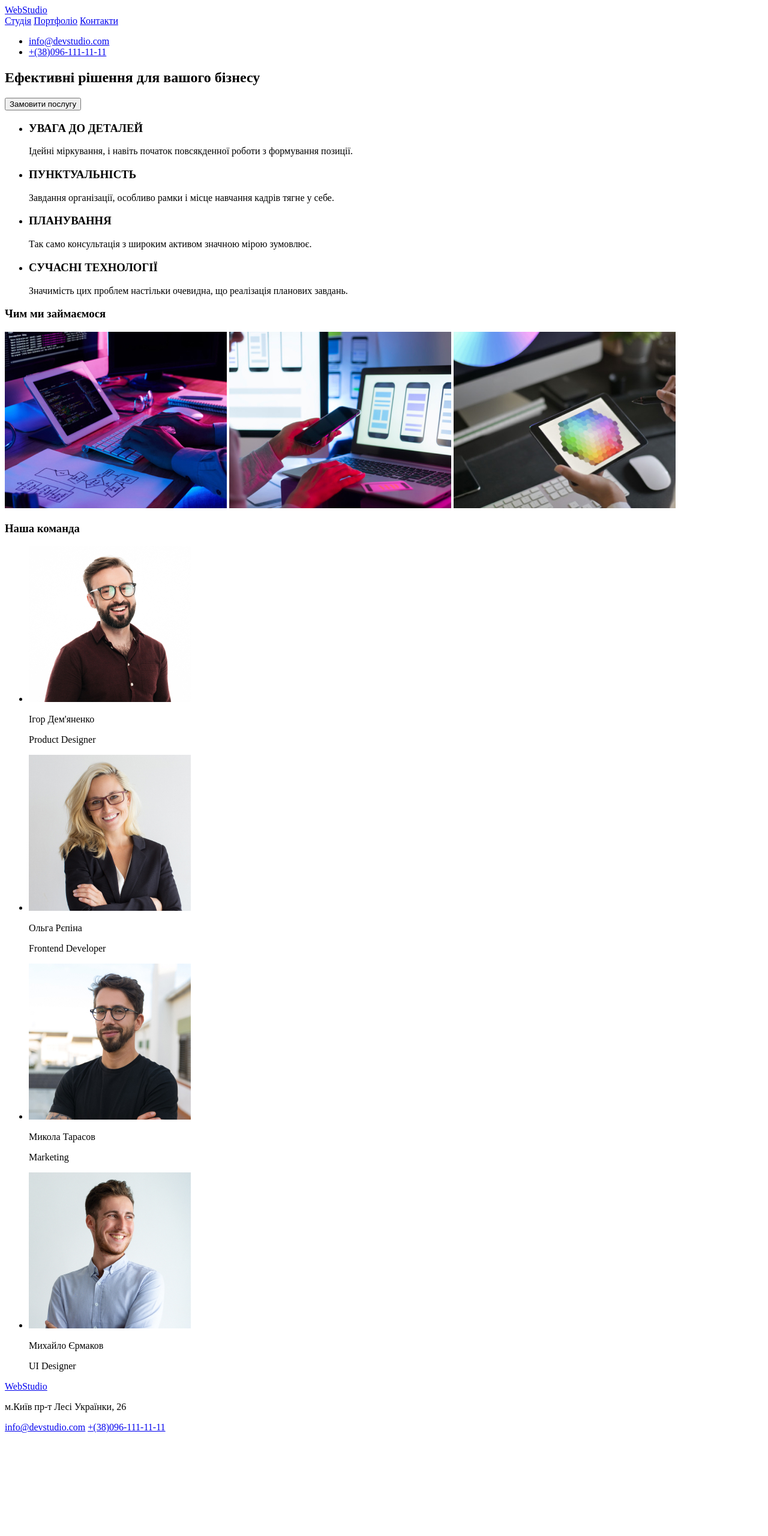
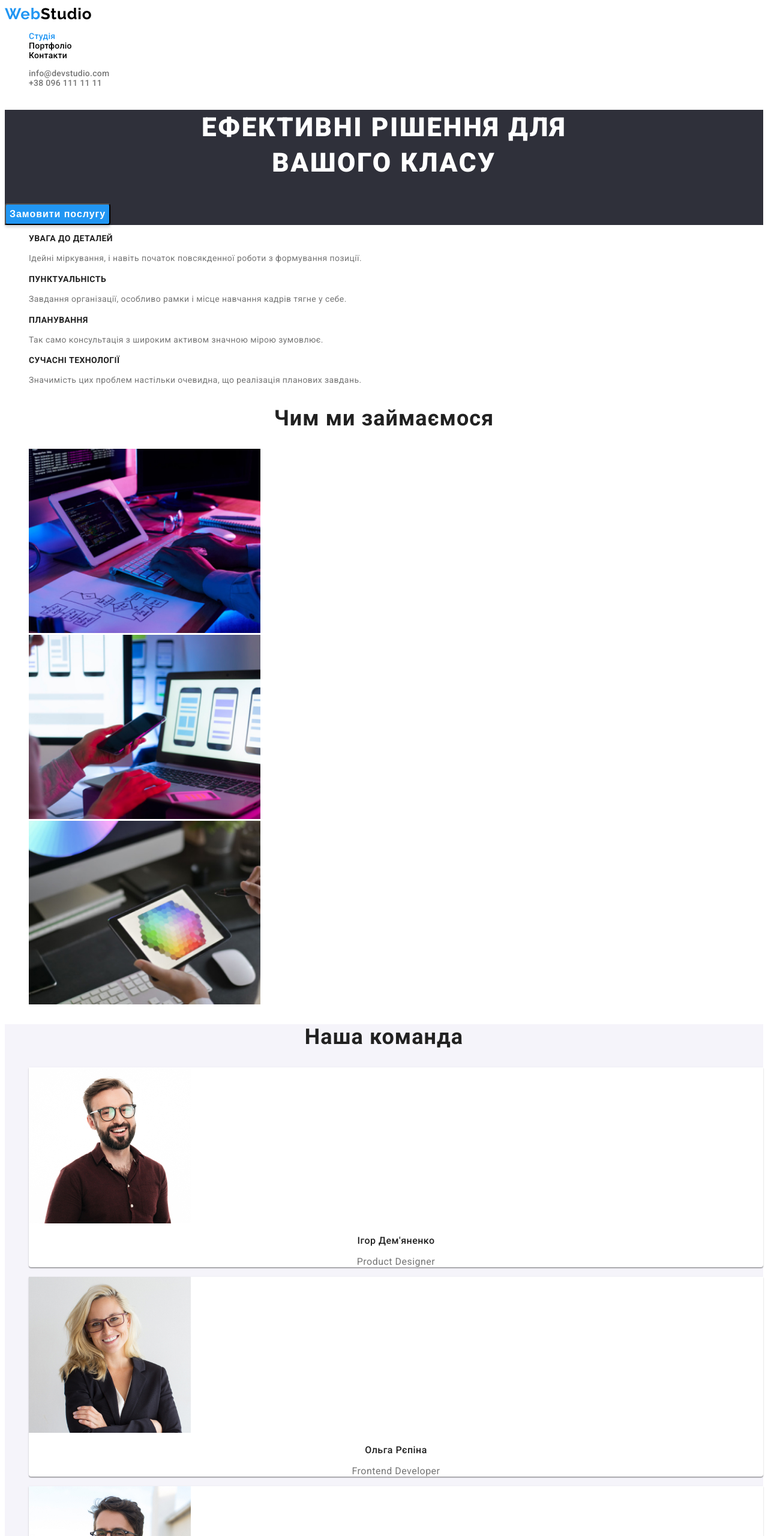
Before and after one commit to Insurgentko/Zaitsev-Olexandr-IPZs-11, a plain HTML site: page index.html in a window 1280 px wide. Shown: the top 2560 px of the page at 60% size. Before the commit the page ends 2396 px from the top, so only its background shows below. Drawn offline with Linux system fonts and the light colour scheme.

Commit message:
lab-2 1.0

```diff
--- /dev/null
+++ b/css/styles.css
@@ -0,0 +1,284 @@
+:root {
+   --brand-color: #2196F3;
+   --brand-color_hover: #188ce8;
+   --black: #000000;
+   --black_lighter: #212121;
+   --black_gray: #2F303A;
+   --white: #FFFFFF;
+   --white_gray: #F5F4FA;
+   --gray: #757575;
+   --style_main: 'Roboto'
+}
+
+a:link{
+   text-decoration: none;
+}
+
+ul {
+   list-style: none;
+}
+
+body {
+   font-family: var(--style_main), sans-serif;
+   font-style: normal;
+   line-height: normal;
+   font-size: 14px;
+   font-weight: 400;
+   background-color: var(--white);
+}
+
+.logo {
+   color: var(--black);
+   font-family: 'Raleway', sans-serif;
+   font-size: 26px;
+   font-weight: 700;
+   letter-spacing: 0.78px;
+}
+
+.web {
+   color: var(--brand-color);
+}
+
+.header{
+   flex-shrink: 0;
+   background: var(--white);
+}
+
+.header_list_a{
+   color: var(--black);
+   font-size: 14px;
+   font-weight: 500;
+   letter-spacing: 0.28px;
+   transition: 400ms;
+}
+
+.header_list_a:hover,
+.header_list_a:focus{
+   color: var(--brand-color);
+}
+
+.header_list_a_communication{
+   color: var(--gray);
+   font-size: 14px;
+   font-weight: 500;
+   letter-spacing: 0.28px;
+   transition: 300ms;
+}
+
+.header_list_a_communication:hover,
+.header_list_a_communication:focus{
+   color: var(--brand-color);
+}
+
+.active{
+   color: var(--brand-color);
+}
+
+/* main */
+
+.effect{
+   width: 100%;
+   flex-shrink: 0;
+   background: var(--black_gray);
+}
+
+.effect_title{
+   color: var(--white);
+   text-align: center;
+   font-size: 44px;
+   font-weight: 900;
+   line-height: 136.364%;
+   letter-spacing: 2.64px;
+   text-transform: uppercase;
+   }
+
+.button_main{
+   flex-shrink: 0;
+   border-radius: 4px;
+   background: var(--brand-color);
+   box-shadow: 0px 4px 4px 0px rgba(0, 0, 0, 0.15);
+   color: var(--white);
+   text-align: center;
+   font-size: 16px;
+   font-weight: 700;
+   line-height: 187.5%;
+   letter-spacing: 0.96px;
+}
+
+.button_main:hover,
+.button_main:focus{
+   color: var(--white);
+}
+
+.button_portfolio{
+   flex-shrink: 0;
+   border-radius: 4px;
+   background: var(--white_gray);
+   box-shadow: 0px 2px 2px 0px rgba(0, 0, 0, 0.12), 0px 1px 2px 0px rgba(0, 0, 0, 0.08), 0px 3px 1px 0px rgba(0, 0, 0, 0.10);
+   color: var(--black_lighter);
+   text-align: center;
+   font-size: 16px;
+   font-weight: 500;
+   line-height:  162.5%;
+   letter-spacing: 0.48px;
+   transition: 300ms;
+   font-style: var(--style_main);
+}
+
+.button_portfolio:hover,
+.button_portfolio:focus{
+   color: var(--white);
+   background-color: var(--brand-color_hover);
+}
+
+.info_tite{
+   color: var(--black_lighter);
+   font-size: 14px;
+   font-weight: 700;
+   letter-spacing: 0.42px;
+   text-transform: uppercase;
+}
+
+.info_description{
+   color: var(--gray);
+   font-size: 14px;
+   font-weight: 400;
+   line-height: 171.429%;
+   letter-spacing: 0.42px;
+}
+
+.work_title{
+   color: var(--black_lighter);
+   text-align: center;
+   font-size: 36px;
+   font-weight: 700;
+   letter-spacing: 1.08px;
+}
+
+.team{
+   background: #F5F4FA;
+
+}
+
+.our_team{
+   color: var(--black_lighter);
+   text-align: center;
+   font-size: 36px;
+   font-weight: 700;
+   letter-spacing: 1.08px;
+}
+
+.team_pictures{
+   width: 270px;
+   height: 260px;
+   flex-shrink: 0;
+}
+
+.team_people{
+   flex-shrink: 0;
+   border-radius: 0px 0px 4px 4px;
+   background: var(--white);
+   box-shadow: 0px 2px 1px 0px rgba(0, 0, 0, 0.20), 0px 1px 1px 0px rgba(0, 0, 0, 0.14), 0px 1px 3px 0px rgba(0, 0, 0, 0.12);
+}
+
+.team_title{
+   color: var(--black_lighter);
+   text-align: center;
+   font-size: 16px;
+   font-weight: 500;
+   letter-spacing: 0.48px;
+}
+
+.team_description{
+   color: var(--gray);
+   text-align: center;
+   font-size: 16px;
+   font-weight: 400;
+   letter-spacing: 0.48px;
+}
+
+.pictures_portfolio{
+   width: 370px;
+   height: 404px;
+   flex-shrink: 0;
+   border: 1px solid #EEE;
+   background: var(--white);
+}
+
+.pictures_portfolio_images{
+   width: 370px;
+   height: 294px;
+   flex-shrink: 0;
+}
+
+.portfolio_title{
+   color: var(--black_lighter);
+   font-size: 18px;
+   font-weight: 700;
+   line-height: 200%;
+   letter-spacing: 1.08px;
+}
+
+.portfolio_description{
+   color: var(--gray);
+   font-size: 16px;
+   font-weight: 400;
+   line-height: 187.5%;
+   letter-spacing: 0.48px;
+}
+
+/* footer */
+
+.footer {
+   width: 100%;
+   flex-shrink: 0;
+   background-color: var(--black_gray);
+}
+
+.logo_footer{
+   color: var(--white);
+   font-family: 'Raleway', sans-serif;
+   font-size: 26px;
+   font-weight: 700;
+   letter-spacing: 0.78px;
+}
+
+.web_footer{
+   color: var(--brand-color);
+}
+
+.city_footer{
+   color: var(--white);
+   font-family: 'Roboto';
+   font-size: 14px;
+   font-style: normal;
+   font-weight: 400;
+   line-height: 114.286%;
+   letter-spacing: 0.42px;
+}
+
+.mail_footer{
+   width: 231px;
+   height: 16px;
+   flex-shrink: 0;
+   color: rgba(255, 255, 255, 0.60);
+   font-family: 'Roboto';
+   font-size: 14px;
+   font-style: normal;
+   font-weight: 400;
+   line-height: 114.286%;
+   letter-spacing: 0.42px;
+}
+
+.phone_footer{
+   width: 231px;
+   height: 16px;
+   flex-shrink: 0;
+   color: rgba(255, 255, 255, 0.60);
+   font-family: 'Roboto';
+   font-size: 14px;
+   font-style: normal;
+   font-weight: 400;
+   line-height: 114.286%;
+   letter-spacing: 0.42px;
+}
--- a/index.html
+++ b/index.html
@@ -2,129 +2,191 @@
 <html lang="en">
   <head>
     <meta charset="UTF-8" />
-    <title>lab-1</title>
+    <meta name="viewport" content="width=device-width, initial-scale=1.0" />
+    <link rel="stylesheet" href="css/styles.css" />
+    <link rel="shortcut icon" href="images/logo.jfif" />
+    <title>WebStudio</title>
+    <link rel="preconnect" href="https://fonts.googleapis.com" />
+    <link rel="preconnect" href="https://fonts.gstatic.com" crossorigin />
+    <link
+      href="https://fonts.googleapis.com/css2?family=Raleway:wght@700&family=Roboto:wght@400;500;700;900&display=swap"
+      rel="stylesheet"
+    />
   </head>
 
   <body>
-    <header>
-      <a href="index.html">WebStudio</a>
-      <nav>
-        <a href="#">Студія</a>
-        <a href="#">Портфоліо</a>
-        <a href="#">Контакти</a>
+    <header class="header">
+      <a class="logo" href="index.html">
+        <span class="web"> Web</span><span class="studio">Studio</span></a
+      >
+      <nav class="header_list_nav">
+        <ul>
+          <li>
+            <a class="header_list_a active" href="index.html">Студія</a>
+          </li>
+          <li>
+            <a class="header_list_a" href="portfolio.html">Портфоліо</a>
+          </li>
+          <li>
+            <a class="header_list_a" href="#">Контакти</a>
+          </li>
+        </ul>
       </nav>
       <ul>
-        <li><a href="mailto:info@devstudio.com">info@devstudio.com</a></li>
-        <li><a href="tel:+380961111111">+(38)096-111-11-11</a></li>
+        <li>
+          <a
+            class="header_list_a_communication"
+            href="mailto:info@devstudio.com"
+            >info@devstudio.com</a
+          >
+        </li>
+        <li>
+          <a class="header_list_a_communication" href="tel:+380961111111"
+            >+38 096 111 11 11</a
+          >
+        </li>
       </ul>
     </header>
+
     <main>
-      <section>
-        <h1>Ефективні рішення для вашого бізнесу</h1>
-        <button type="button">Замовити послугу</button>
+      <section class="effect">
+        <h1 class="effect_title">
+          Ефективні рішення для <br />
+          вашого класу
+        </h1>
+        <button class="button_main" type="button">Замовити послугу</button>
       </section>
 
-      <section>
+      <section class="info">
         <ul>
           <li>
-            <h3>УВАГА ДО ДЕТАЛЕЙ</h3>
-            <p>
+            <h3 class="info_tite">УВАГА ДО ДЕТАЛЕЙ</h3>
+            <p class="info_description">
               Ідейні міркування, і навіть початок повсякденної роботи з
               формування позиції.
             </p>
           </li>
           <li>
-            <h3>ПУНКТУАЛЬНІСТЬ</h3>
-            <p>
+            <h3 class="info_tite">ПУНКТУАЛЬНІСТЬ</h3>
+            <p class="info_description">
               Завдання організації, особливо рамки і місце навчання кадрів тягне
               у себе.
             </p>
           </li>
           <li>
-            <h3>ПЛАНУВАННЯ</h3>
-            <p>
+            <h3 class="info_tite">ПЛАНУВАННЯ</h3>
+            <p class="info_description">
               Так само консультація з широким активом значною мірою зумовлює.
             </p>
           </li>
           <li>
-            <h3>СУЧАСНІ ТЕХНОЛОГІЇ</h3>
-            <p>
+            <h3 class="info_tite">СУЧАСНІ ТЕХНОЛОГІЇ</h3>
+            <p class="info_description">
               Значимість цих проблем настільки очевидна, що реалізація планових
               завдань.
             </p>
           </li>
         </ul>
       </section>
-
-      <section>
-        <h3>Чим ми займаємося</h3>
+      <section class="work">
+        <h2 class="work_title">Чим ми займаємося</h2>
+        <ul>
+          <li class="work_list">
             <img
-          style="width: 370px; height: 294px"
+              class="work_pictures"
+              width="386"
               src="images/coding.jpg"
               alt="Фото написання коду"
             />
+          </li>
+          <li class="work_list">
             <img
-          style="width: 370px; height: 294px"
+              class="work_pictures"
+              width="386"
               src="images/adaptive.jpg"
               alt="Фото адаптивної розробки"
             />
+          </li>
+          <li class="work_list">
             <img
-          style="width: 370px; height: 294px"
+              class="work_pictures"
+              width="386"
               src="images/desing.jpg"
               alt="Фото розробки дизайну"
             />
+          </li>
+        </ul>
       </section>
 
-      <section>
-        <h3>Наша команда</h3>
+      <section class="team">
+        <h2 class="our_team">Наша команда</h2>
         <ul>
-          <li>
+          <li class="team_people">
             <img
-              style="width: 270px; height: 260px"
+              class="team_pictures"
+              width="386"
               src="images/igor.jpg"
-              alt="Фото Ігора Дєм'янко"
+              alt="Фото Ігорf Дем'яненко"
             />
-            <p>Ігор Дем'яненко</p>
-            <p>Product Designer</p>
+            <h3 class="team_title">Ігор Дем'яненко</h3>
+            <p class="team_description">Product Designer</p>
           </li>
-          <li>
+          <li class="team_people">
             <img
-              style="width: 270px; height: 260px"
+              class="team_pictures"
+              width="386"
               src="images/olga.jpg"
               alt="Фото Ольги Рєпіної"
             />
-            <p>Ольга Рєпіна</p>
-            <p>Frontend Developer</p>
+            <h3 class="team_title">Ольга Рєпіна</h3>
+            <p class="team_description">Frontend Developer</p>
           </li>
-          <li>
+          <li class="team_people">
             <img
-              style="width: 270px; height: 260px"
+              class="team_pictures"
+              width="386"
               src="images/kolya.jpg"
               alt="Фото Миколи Тарасова"
             />
-            <p>Микола Тарасов</p>
-            <p>Marketing</p>
+            <h3 class="team_title">Микола Тарасов</h3>
+            <p class="team_description">Marketing</p>
           </li>
-          <li>
+          <li class="team_people">
             <img
-              style="width: 270px; height: 260px"
+              class="team_pictures"
+              width="386"
               src="images/misha.jpg"
-              alt="Фото Михайло Єрмакова"
+              alt="Фото Михайла Єрмакова"
             />
-            <p>Михайло Єрмаков</p>
-            <p>UI Designer</p>
+            <h3 class="team_title">Михайло Єрмаков</h3>
+            <p class="team_description">UI Designer</p>
           </li>
         </ul>
       </section>
     </main>
 
-    <footer>
-      <adress>
-        <a href="index.html">WebStudio</a>
+    <footer class="footer">
+      <a class="logo_footer" href="index.html">
+        <span class="web_footer"> Web</span
+        ><span class="studio_footer">Studio</span></a
+      >
+      <address class="footer_adress">
+        <ul>
+          <li class="city_footer">
             <p>м.Київ пр-т Лесі Українки, 26</p>
-        <a href="mailto:info@devstudio.com">info@devstudio.com</a>
-        <a href="tel:+380961111111">+(38)096-111-11-11</a>
-      </adress>
+          </li>
+          <li>
+            <a class="mail_footer" href="mailto:info@devstudio.com"
+              >info@devstudio.com</a
+            >
+          </li>
+          <li>
+            <a class="phone_footer" href="tel:+380961111111"
+              >+38 096 111 11 11</a
+            >
+          </li>
+        </ul>
+      </address>
     </footer>
   </body>
 </html>
```
Also changed, not shown: portfolio.html (added, +128 -0 lines), images/boxes.png (added), images/crack.png (added), images/growing_bussines.png (added), images/lab.png (added), images/poster.png (added), images/prime.png (added), images/publish.png (added), images/seafood.png (added), images/site.png (added). Lines whose indentation alone changed are shown as unchanged.
